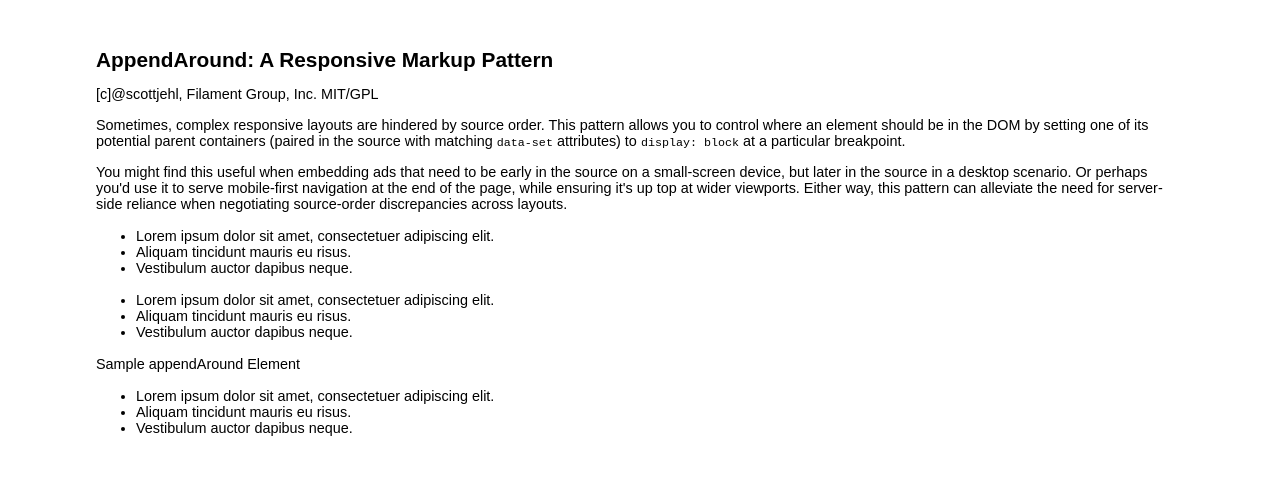
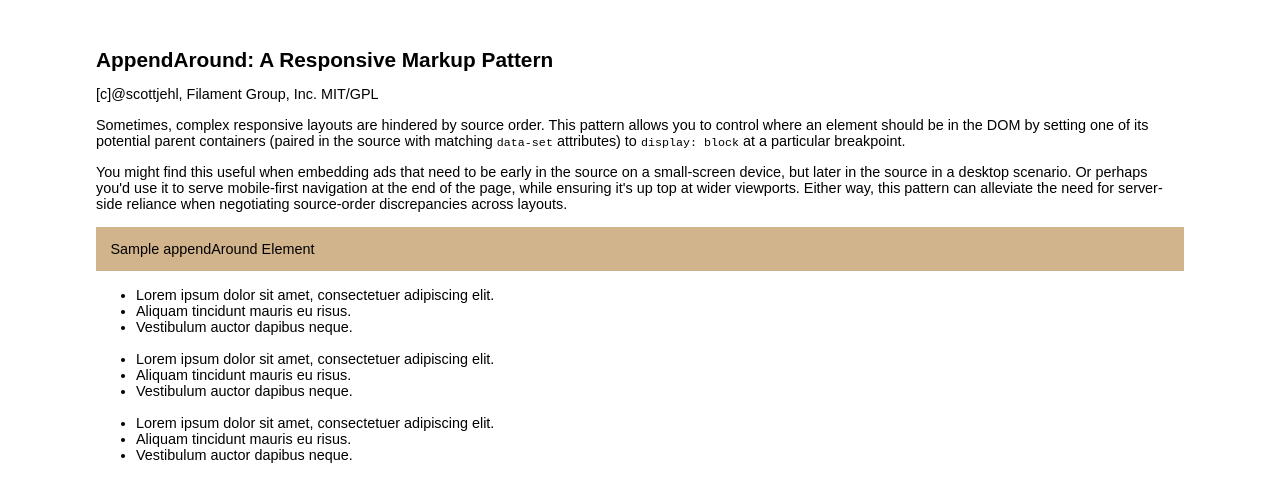
Before and after one commit to filamentgroup/AppendAround, a plain HTML site: page index.html in a window 1280 px wide. Drawn offline with nearby package versions, Linux system fonts and the light colour scheme.

Commit message:
hooked up the demo page

```diff
--- a/index.html
+++ b/index.html
@@ -18,6 +18,7 @@
     font-size: .9em;
   }
 </style>
+<link href="appendAround-sample.css" rel="stylesheet">
 </head>
 <body>
 
@@ -61,7 +62,8 @@
 	   <li>Vestibulum auctor dapibus neque.</li>
 	</ul>
 
- <script class="jsbin" src="http://ajax.googleapis.com/ajax/libs/jquery/1/jquery.min.js"></script>
+ <script src="http://ajax.googleapis.com/ajax/libs/jquery/1/jquery.min.js"></script>
+ <script src="appendAround.js"></script>
  <script>
 	/* Call appendAround */
 	$( ".sample" ).appendAround();
```
